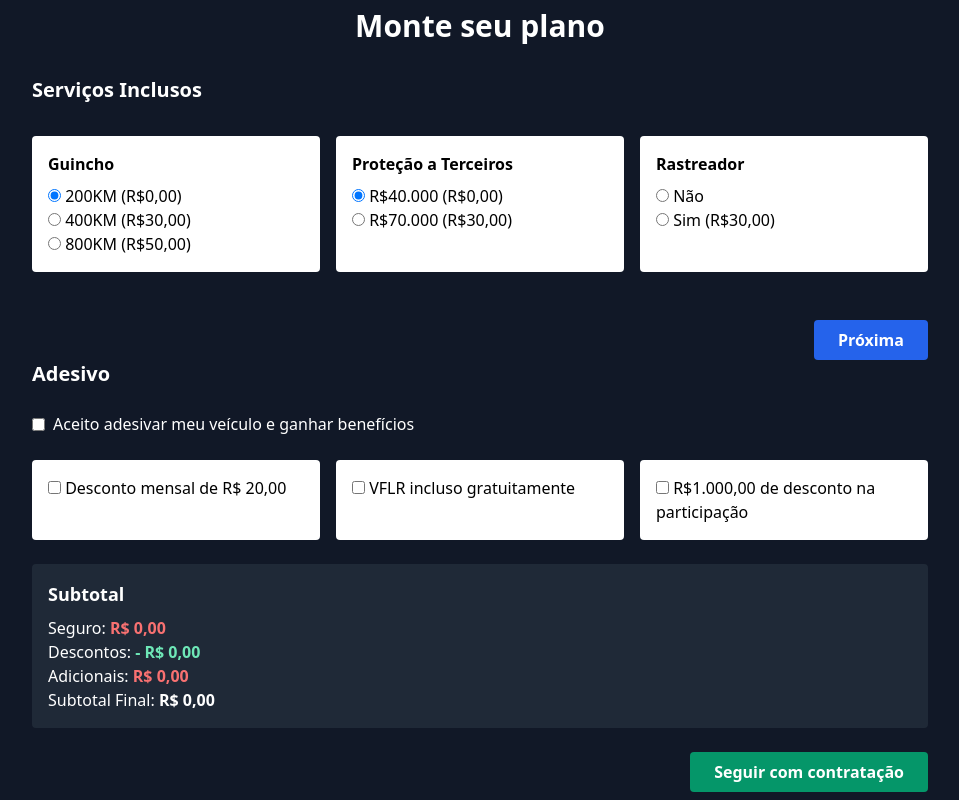
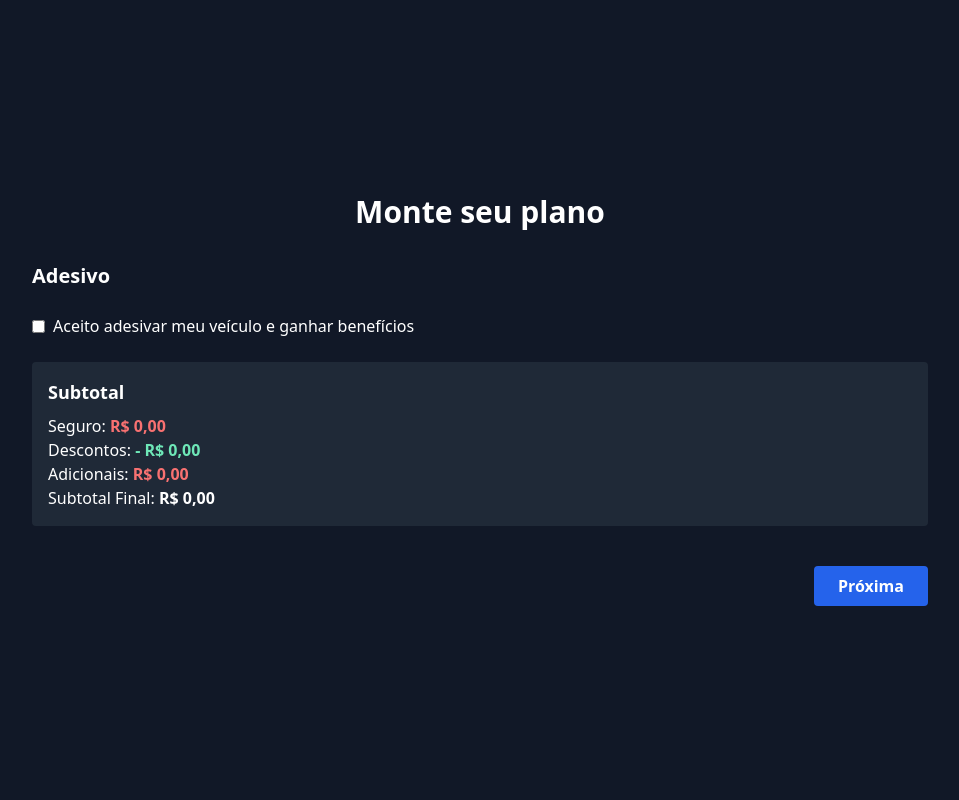
Before and after one commit to aquilajts/gestao_vendas, a Flask app: page /contratacao in a window 1280 px wide. Shown: the whole page, without its empty margins (160-1119 px from the left). Run offline with Flask 3, Linux system fonts and the light colour scheme.

Commit message:
Update contratacao.html
108

```diff
--- a/templates/contratacao.html
+++ b/templates/contratacao.html
@@ -10,8 +10,42 @@
   <div class="max-w-4xl w-full">
     <h1 class="text-3xl font-bold text-center mb-8">Monte seu plano</h1>
 
-    <!-- Etapa 1: Serviços Principais -->
-    <div id="etapa1" class="space-y-8">
+    <!-- Etapa 1: Adesivo -->
+    <div id="etapa1" class="space-y-6">
+      <h2 class="text-xl font-semibold mb-4">Adesivo</h2>
+
+      <label class="flex items-center gap-2">
+        <input type="checkbox" id="adesivo" class="form-checkbox text-blue-500" onchange="atualizarBeneficios()" />
+        Aceito adesivar meu veículo e ganhar benefícios
+      </label>
+
+      <div class="grid grid-cols-1 md:grid-cols-3 gap-4" id="beneficiosContainer" style="display: none;">
+        <label class="bg-white text-black rounded p-4 block">
+          <input type="checkbox" name="beneficio" value="-20" /> Desconto mensal de R$ 20,00
+        </label>
+        <label class="bg-white text-black rounded p-4 block">
+          <input type="checkbox" name="beneficio" value="-20" /> VFLR incluso gratuitamente
+        </label>
+        <label class="bg-white text-black rounded p-4 block">
+          <input type="checkbox" name="beneficio" value="0" /> R$1.000,00 de desconto na participação
+        </label>
+      </div>
+
+      <div class="mt-8 bg-gray-800 p-4 rounded">
+        <h3 class="text-lg font-semibold mb-2">Subtotal</h3>
+        <p id="subtotalSeguro">Seguro: <span class="text-red-400 font-bold">R$ 0,00</span></p>
+        <p id="subtotalDesconto">Descontos: <span class="text-green-300 font-bold">- R$ 0,00</span></p>
+        <p id="subtotalAdicionais">Adicionais: <span class="text-red-400 font-bold">R$ 0,00</span></p>
+        <p id="subtotalFinal">Subtotal Final: <span class="text-white font-bold">R$ 0,00</span></p>
+      </div>
+
+      <div class="flex justify-end">
+        <button onclick="irParaEtapa2()" class="mt-4 bg-blue-600 hover:bg-blue-700 text-white py-2 px-6 rounded font-semibold">Próxima</button>
+      </div>
+    </div>
+
+    <!-- Etapa 2: Serviços Principais -->
+    <div id="etapa2" class="space-y-8 hidden">
       <h2 class="text-xl font-semibold mb-4">Serviços Inclusos</h2>
 
       <div class="grid grid-cols-1 md:grid-cols-3 gap-4">
@@ -38,13 +72,22 @@
         </div>
       </div>
 
-      <div class="flex justify-end">
-        <button onclick="irParaEtapa2()" class="mt-4 bg-blue-600 hover:bg-blue-700 text-white py-2 px-6 rounded font-semibold">Próxima</button>
+      <div class="flex justify-between">
+        <button onclick="voltarEtapa1()" class="mt-4 bg-gray-600 hover:bg-gray-700 text-white py-2 px-6 rounded font-semibold">Voltar</button>
+        <button onclick="irParaEtapa3()" class="mt-4 bg-blue-600 hover:bg-blue-700 text-white py-2 px-6 rounded font-semibold">Próxima</button>
+      </div>
+
+      <div class="mt-8 bg-gray-800 p-4 rounded">
+        <h3 class="text-lg font-semibold mb-2">Subtotal</h3>
+        <p id="subtotalSeguro">Seguro: <span class="text-red-400 font-bold">R$ 0,00</span></p>
+        <p id="subtotalDesconto">Descontos: <span class="text-green-300 font-bold">- R$ 0,00</span></p>
+        <p id="subtotalAdicionais">Adicionais: <span class="text-red-400 font-bold">R$ 0,00</span></p>
+        <p id="subtotalFinal">Subtotal Final: <span class="text-white font-bold">R$ 0,00</span></p>
       </div>
     </div>
 
-    <!-- Etapa 2: Adicionais -->
-    <div id="etapa2" class="space-y-8 hidden">
+    <!-- Etapa 3: Adicionais -->
+    <div id="etapa3" class="space-y-8 hidden">
       <h2 class="text-xl font-semibold mb-4">Adicionais</h2>
 
       <div class="grid grid-cols-1 md:grid-cols-3 gap-4">
@@ -71,30 +114,8 @@
       </div>
 
       <div class="flex justify-between">
-        <button onclick="voltarEtapa1()" class="mt-4 bg-gray-600 hover:bg-gray-700 text-white py-2 px-6 rounded font-semibold">Voltar</button>
-        <button onclick="irParaEtapa3()" class="mt-4 bg-blue-600 hover:bg-blue-700 text-white py-2 px-6 rounded font-semibold">Próxima</button>
-      </div>
-    </div>
-
-    <!-- Etapa 3: Adesivo (única renderizada caso plano básico) -->
-    <div id="etapa3" class="space-y-6">
-      <h2 class="text-xl font-semibold mb-4">Adesivo</h2>
-
-      <label class="flex items-center gap-2">
-        <input type="checkbox" id="adesivo" class="form-checkbox text-blue-500" />
-        Aceito adesivar meu veículo e ganhar benefícios
-      </label>
-
-      <div class="grid grid-cols-1 md:grid-cols-3 gap-4">
-        <label class="bg-white text-black rounded p-4 block">
-          <input type="checkbox" name="beneficio" value="20" /> Desconto mensal de R$ 20,00
-        </label>
-        <label class="bg-white text-black rounded p-4 block">
-          <input type="checkbox" name="beneficio" value="20" /> VFLR incluso gratuitamente
-        </label>
-        <label class="bg-white text-black rounded p-4 block">
-          <input type="checkbox" name="beneficio" value="0" /> R$1.000,00 de desconto na participação
-        </label>
+        <button onclick="voltarEtapa2()" class="mt-4 bg-gray-600 hover:bg-gray-700 text-white py-2 px-6 rounded font-semibold">Voltar</button>
+        <button onclick="irParaEtapa4()" class="mt-4 bg-blue-600 hover:bg-blue-700 text-white py-2 px-6 rounded font-semibold">Próxima</button>
       </div>
 
       <div class="mt-8 bg-gray-800 p-4 rounded">
@@ -103,10 +124,6 @@
         <p id="subtotalDesconto">Descontos: <span class="text-green-300 font-bold">- R$ 0,00</span></p>
         <p id="subtotalAdicionais">Adicionais: <span class="text-red-400 font-bold">R$ 0,00</span></p>
         <p id="subtotalFinal">Subtotal Final: <span class="text-white font-bold">R$ 0,00</span></p>
-      </div>
-
-      <div class="mt-6 text-right">
-        <button onclick="irParaEtapa4()" class="bg-green-600 hover:bg-green-700 text-white py-2 px-6 rounded font-semibold">Seguir com contratação</button>
       </div>
     </div>
 
@@ -177,12 +194,11 @@
     atualizarTotais();
   }
 
-  function voltarEtapa3() {
+  function voltarEtapa2() {
     esconderEtapas();
-    document.getElementById("etapa3").classList.remove("hidden");
+    document.getElementById("etapa2").classList.remove("hidden");
     atualizarTotais();
   }
-
   function esconderEtapas() {
     ["etapa1", "etapa2", "etapa3", "etapa4"].forEach(id => {
       const el = document.getElementById(id);
@@ -193,20 +209,10 @@
   function atualizarTotais() {
     const mensalidadeComDesconto = parseFloat(localStorage.getItem("mensalidade_com_desconto")) || 0;
     const valorVeiculo = parseFloat(localStorage.getItem("valor_veiculo")) || 0;
-    const rastreadorCheckbox = localStorage.getItem("rastreador_checkbox") === "true";
-    const adesivoCheckbox = localStorage.getItem("adesivo_checkbox") === "true";
-    const descontoRastreador = parseFloat(localStorage.getItem("desconto_rastreador")) || 0;
-
-    // Configurar rastreador com base no estado atual
-    const rastreadorSelecionado = document.querySelector('input[name="rastreador"]:checked');
-    let valorRastreador = rastreadorSelecionado ? parseFloat(rastreadorSelecionado.value) : 0;
 
     // Ajustar rastreador automaticamente
     if (valorVeiculo >= 70000) {
       document.getElementById("rastreadorSim").checked = true;
-    } else {
-      const rastreadorCheckbox = localStorage.getItem("rastreador_checkbox") === "true";
-      document.getElementById(rastreadorCheckbox ? "rastreadorSim" : "rastreadorNao").checked = true;
     }
 
     // Adicionar evento para recalcular ao mudar o rastreador
@@ -231,18 +237,30 @@
     });
 
     let descontos = 0;
-    const adesivoCheckbox = localStorage.getItem("adesivo_checkbox") === "true"; // Verifica se o adesivo foi marcado anteriormente
+    const adesivoCheckbox = document.getElementById("adesivo")?.checked || false;
     if (adesivoCheckbox) {
-      descontos += 20; // Desconto fixo de R$ 20,00 para adesivo, conforme benefício anterior
+      const beneficios = document.querySelectorAll('input[name="beneficio"]:checked');
+      beneficios.forEach(b => {
+        descontos += parseFloat(b.value) || 0;
+      });
     }
     descontos += (valorVeiculo >= 70000 && document.getElementById("rastreadorSim").checked ? 30 : 0); // Desconto fixo de 30,00 para veículos >= 70.000 quando "Sim" está marcado
+
     const subtotal = mensalidadeComDesconto + adicionais - descontos;
 
-    // Atualiza visuais
-    document.getElementById("subtotalSeguro").innerHTML = `Seguro: <span class="text-red-400 font-bold">R$ ${mensalidadeComDesconto.toFixed(2)}</span>`;
-    document.getElementById("subtotalDesconto").innerHTML = `Descontos: <span class="text-green-300 font-bold">- R$ ${descontos.toFixed(2)}</span>`;
-    document.getElementById("subtotalAdicionais").innerHTML = `Adicionais: <span class="text-red-400 font-bold">R$ ${adicionais.toFixed(2)}</span>`;
-    document.getElementById("subtotalFinal").innerHTML = `Subtotal Final: <span class="text-white font-bold">R$ ${subtotal.toFixed(2)}</span>`;
+    // Atualiza visuais em todas as etapas
+    document.querySelectorAll("#subtotalSeguro").forEach(el => {
+      el.innerHTML = `Seguro: <span class="text-red-400 font-bold">R$ ${mensalidadeComDesconto.toFixed(2)}</span>`;
+    });
+    document.querySelectorAll("#subtotalDesconto").forEach(el => {
+      el.innerHTML = `Descontos: <span class="text-green-300 font-bold">- R$ ${descontos.toFixed(2)}</span>`;
+    });
+    document.querySelectorAll("#subtotalAdicionais").forEach(el => {
+      el.innerHTML = `Adicionais: <span class="text-red-400 font-bold">R$ ${adicionais.toFixed(2)}</span>`;
+    });
+    document.querySelectorAll("#subtotalFinal").forEach(el => {
+      el.innerHTML = `Subtotal Final: <span class="text-white font-bold">R$ ${subtotal.toFixed(2)}</span>`;
+    });
   }
 
   function enviarFormulario() {
@@ -319,29 +337,26 @@
   }
 
   // Inicialização
+  // Inicialização
   window.onload = () => {
-    const adesivoMarcado = localStorage.getItem("adesivo_checkbox") === "true";
     const planoBasico = localStorage.getItem("plano_basico") === "true";
     const valorVeiculo = parseFloat(localStorage.getItem("valor_veiculo")) || 0;
 
-    if (adesivoMarcado) {
-      document.getElementById("adesivo").checked = true;
+    // Plano Básico pula etapas
+    if (planoBasico) {
+      document.querySelector('input[name="guincho"][value="0"]').checked = true;
+      document.querySelector('input[name="terceiros"][value="0"]').checked = true;
+      document.querySelector('input[name="vflr"][value="0"]').checked = true;
+      document.querySelector('input[name="incendio"][value="0"]').checked = true;
+      document.querySelector('input[name="bau"][value="0"]').checked = true;
+      document.querySelector('input[name="rastreador"][value="0"]').checked = true;
+      irParaEtapa1(); // Ajustado para ir para Etapa 1 (Adesivo)
+    } else {
+      irParaEtapa1();
     }
 
-    const beneficios = document.querySelectorAll('input[name="beneficio"]');
-    beneficios.forEach(opt => opt.disabled = !adesivoMarcado);
-
-    // Benefício: máximo 2
-    document.querySelectorAll('input[name="beneficio"]').forEach(checkbox => {
-      checkbox.addEventListener("change", () => {
-        const selecionados = document.querySelectorAll('input[name="beneficio"]:checked');
-        if (selecionados.length > 2) {
-          checkbox.checked = false;
-          alert("Você pode escolher no máximo 2 benefícios.");
-        }
-        atualizarTotais();
-      });
-    });
+    atualizarTotais();
+  };
 
     document.getElementById("adesivo")?.addEventListener("change", () => {
       const ativo = document.getElementById("adesivo").checked;
@@ -369,6 +384,30 @@
     // Garantir que a função atualizarTotais seja chamada na inicialização
     atualizarTotais();
   };
+    function atualizarBeneficios() {
+      const adesivoCheckbox = document.getElementById("adesivo").checked;
+      const beneficiosContainer = document.getElementById("beneficiosContainer");
+      const beneficios = document.querySelectorAll('input[name="beneficio"]');
+
+      beneficiosContainer.style.display = adesivoCheckbox ? "grid" : "none";
+      beneficios.forEach(b => {
+        b.checked = false;
+        b.disabled = !adesivoCheckbox;
+      });
+      atualizarTotais();
+    }
+
+    // Limitar a 2 benefícios
+    document.querySelectorAll('input[name="beneficio"]').forEach(checkbox => {
+      checkbox.addEventListener("change", () => {
+        const selecionados = document.querySelectorAll('input[name="beneficio"]:checked');
+        if (selecionados.length > 2) {
+          checkbox.checked = false;
+          alert("Você pode escolher no máximo 2 benefícios.");
+        }
+        atualizarTotais();
+      });
+    });
 </script>
 </body>
 </html>
```
